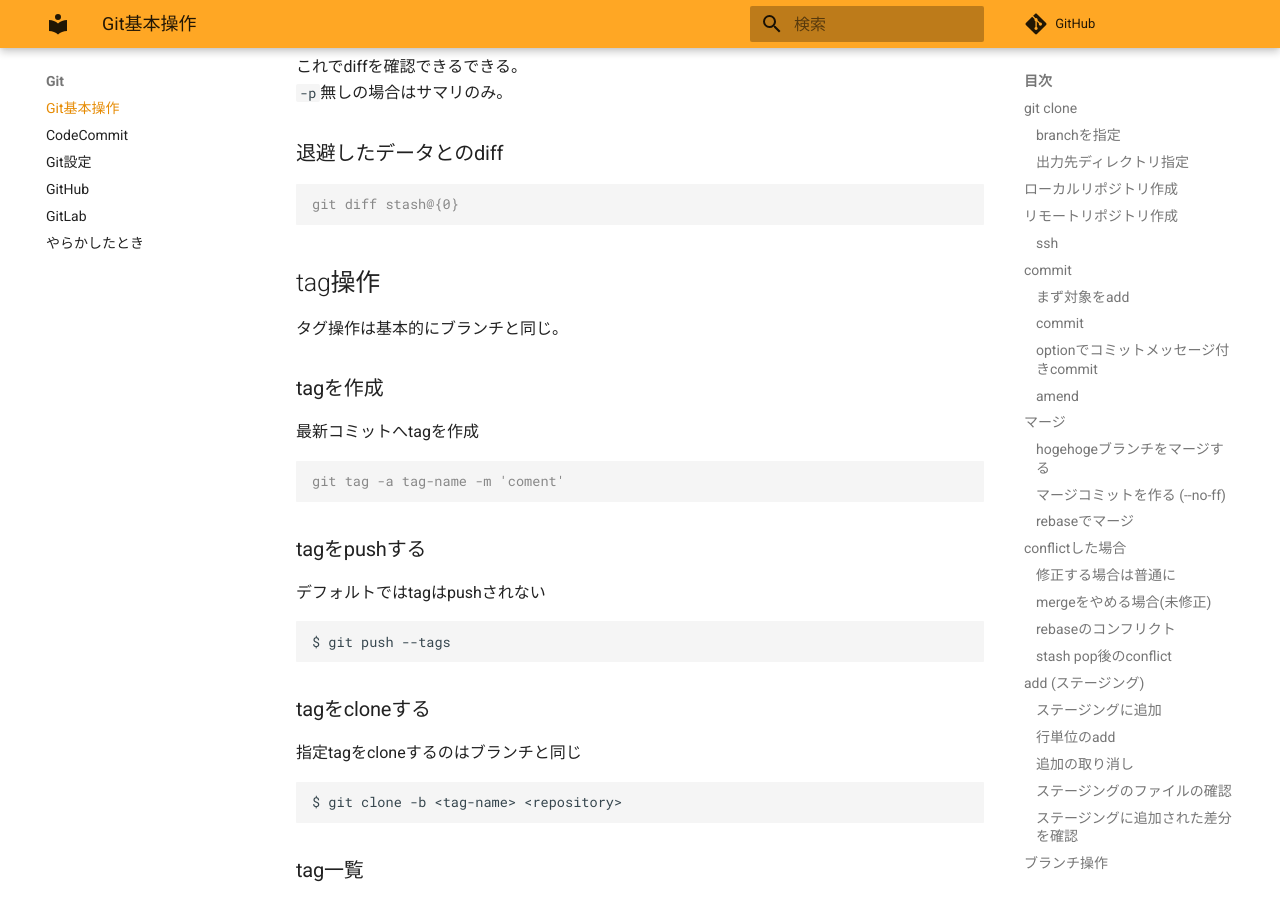
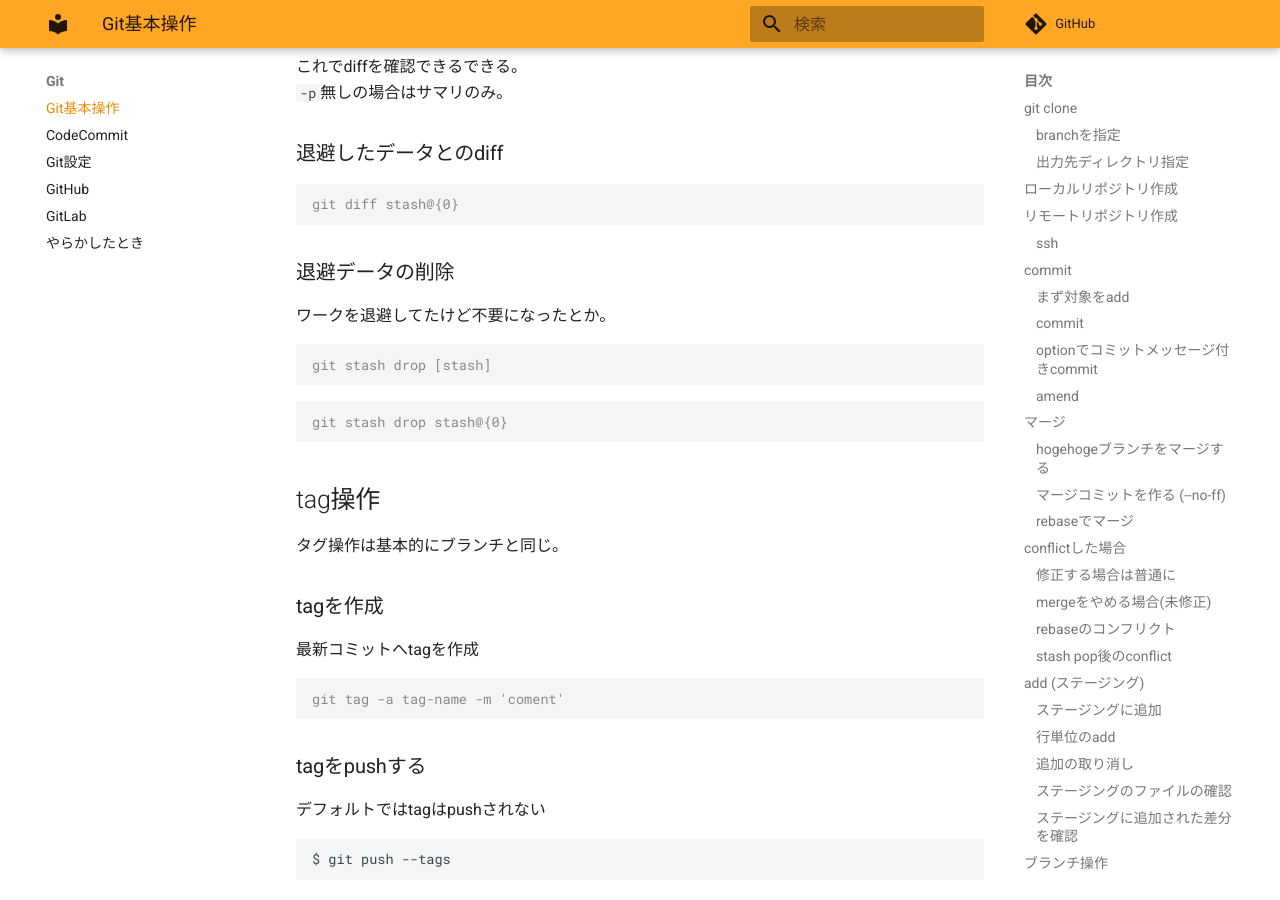
Before and after one commit to zaki-lknr/docs, an MkDocs documentation site: the page built from docs/Git/index.md, in a window 1280 px wide and 900 px high, scrolled down 9955 px. Built offline with MkDocs 1.6.1 and Material for MkDocs 9.7.7, drawn with Linux system fonts in a browser that asks for light colours; comment, search, counter and statistics services are not loaded.

Commit message:
add: git: stashの削除

````diff
--- a/docs/Git/index.md
+++ b/docs/Git/index.md
@@ -492,6 +492,18 @@ git stash show stash@{0} -p
 git diff stash@{0}
 ```
 
+### 退避データの削除
+
+ワークを退避してたけど不要になったとか。
+
+```console
+git stash drop [stash]
+```
+
+```console
+git stash drop stash@{0}
+```
+
 ## tag操作
 
 タグ操作は基本的にブランチと同じ。
````
